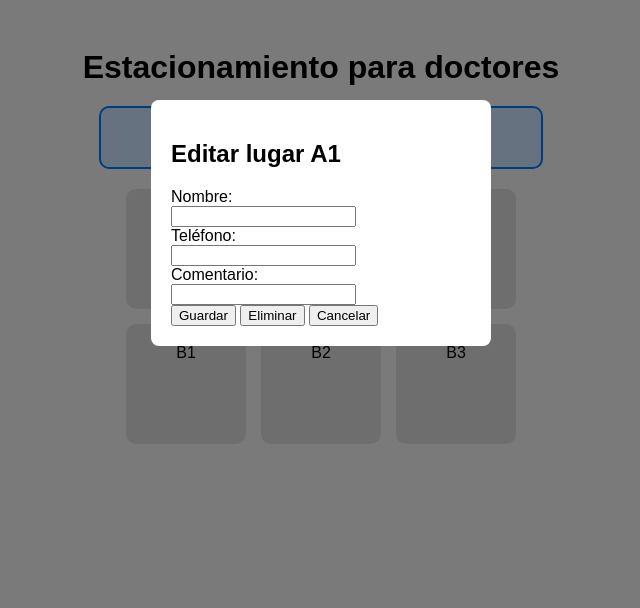
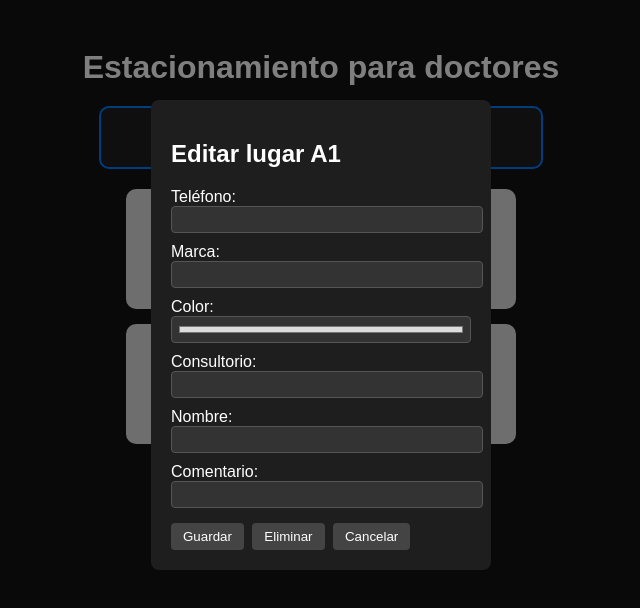
Before and after one commit to transuranium/estacionamiento_doctores, a plain HTML site: page index.html in a window 1280 px wide. Both pictures are taken after a click on the element "A1". Shown: the whole page, without its empty margins (319-959 px from the left). Drawn offline with Linux system fonts and the light colour scheme.

Commit message:
added styles and functional

```diff
--- a/index.html
+++ b/index.html
@@ -4,7 +4,7 @@
     <meta charset="UTF-8" />
     <meta name="viewport" content="width=device-width, initial-scale=1.0" />
     <title>Estacionamiento para doctores</title>
-    <link rel="stylesheet" href="style.css" />
+    <link rel="stylesheet" href="style.css?v=1" />
   </head>
   <body>
     <h1>Estacionamiento para doctores</h1>
@@ -27,17 +27,23 @@
     <div id="modal" class="modal hidden">
       <div class="modal-content">
         <h2 id="modal-title">Editar lugar</h2>
-        <label>Nombre:<br /><input type="text" id="nameInput" /></label><br />
+
         <label>Teléfono:<br /><input type="text" id="phoneInput" /></label
         ><br />
+        <label>Marca:<br /><input type="text" id="brandInput" /></label><br />
+        <label>Color:<br /><input type="color" id="colorInput" /></label><br />
+        <label>Consultorio:<br /><input type="text" id="officeInput" /></label
+        ><br />
+        <label>Nombre:<br /><input type="text" id="nameInput" /></label><br />
         <label>Comentario:<br /><input type="text" id="commentInput" /></label
         ><br />
+
         <button onclick="save()">Guardar</button>
         <button onclick="remove()">Eliminar</button>
         <button onclick="closeModal()">Cancelar</button>
       </div>
     </div>
 
-    <script src="script.js"></script>
+    <script src="script.js?v=1"></script>
   </body>
 </html>
--- a/script.js
+++ b/script.js
@@ -1,16 +1,26 @@
 const spots = document.querySelectorAll(".spot");
 const modal = document.getElementById("modal");
+
+const phoneInput = document.getElementById("phoneInput");
+const brandInput = document.getElementById("brandInput");
+const colorInput = document.getElementById("colorInput");
+const officeInput = document.getElementById("officeInput");
 const nameInput = document.getElementById("nameInput");
-const phoneInput = document.getElementById("phoneInput");
 const commentInput = document.getElementById("commentInput");
+
 let currentSpotId = null;
 
 function openModal(spotId) {
   currentSpotId = spotId;
   const data = JSON.parse(localStorage.getItem(spotId)) || {};
+
+  phoneInput.value = data.phone || "";
+  brandInput.value = data.brand || "";
+  colorInput.value = data.color || "#dddddd";
+  officeInput.value = data.office || "";
   nameInput.value = data.name || "";
-  phoneInput.value = data.phone || "";
   commentInput.value = data.comment || "";
+
   document.getElementById("modal-title").innerText = `Editar lugar ${spotId}`;
   modal.classList.remove("hidden");
 }
@@ -21,9 +31,12 @@ function closeModal() {
 
 function save() {
   const data = {
+    phone: phoneInput.value,
+    brand: brandInput.value,
+    color: colorInput.value,
+    office: officeInput.value,
     name: nameInput.value,
-    phone: phoneInput.value,
-    comment: commentInput.value
+    comment: commentInput.value,
   };
   localStorage.setItem(currentSpotId, JSON.stringify(data));
   renderSpots();
@@ -37,20 +50,25 @@ function remove() {
 }
 
 function renderSpots() {
-  spots.forEach(spot => {
+  spots.forEach((spot) => {
     const id = spot.dataset.id;
     const data = JSON.parse(localStorage.getItem(id)) || {};
+
     spot.innerHTML = `${id}`;
+    spot.style.backgroundColor = data.color || "#ddd";
+
+    if (data.phone) {
+      const link = `https://wa.me/${data.phone.replace(/\D/g, "")}`;
+      spot.innerHTML += `<br><a href="${link}" target="_blank">WhatsApp</a>`;
+    }
+    if (data.brand) spot.innerHTML += `<br><small>${data.brand}</small>`;
+    if (data.office) spot.innerHTML += `<br><small>${data.office}</small>`;
     if (data.name) spot.innerHTML += `<br><strong>${data.name}</strong>`;
     if (data.comment) spot.innerHTML += `<br><small>${data.comment}</small>`;
-    if (data.phone) {
-      const link = `https://wa.me/${data.phone.replace(/\D/g, '')}`;
-      spot.innerHTML += `<br><a href="${link}" target="_blank">WhatsApp</a>`;
-    }
   });
 }
 
-spots.forEach(spot => {
+spots.forEach((spot) => {
   spot.addEventListener("click", () => openModal(spot.dataset.id));
 });
 
--- a/style.css
+++ b/style.css
@@ -1,16 +1,18 @@
 body {
   font-family: Arial, sans-serif;
   padding: 20px;
-  background: #f5f5f5;
+  background: #121212;
+  color: #e0e0e0;
   text-align: center;
 }
 
 h1 {
   margin-bottom: 20px;
+  color: #ffffff;
 }
 
 .hospital {
-  background-color: #cce5ff;
+  background-color: #1e1e1e;
   border: 2px solid #007bff;
   border-radius: 10px;
   padding: 20px;
@@ -19,6 +21,7 @@ h1 {
   max-width: 400px;
   margin-left: auto;
   margin-right: auto;
+  color: #ffffff;
 }
 
 .parking {
@@ -36,18 +39,26 @@ h1 {
 }
 
 .spot {
-  background-color: #ddd;
+  background-color: #2b2b2b;
+  color: #ffffff;
   padding: 20px;
   border-radius: 10px;
   cursor: pointer;
   width: 80px;
   min-height: 80px;
+  transition: background-color 0.3s ease;
+}
+
+.spot a {
+  color: #00bfff;
+  text-decoration: underline;
 }
 
 .spot small {
   display: block;
-  margin-top: 8px;
+  margin-top: 3px;
   font-size: 0.8em;
+  color: #cfcfcf;
 }
 
 .modal {
@@ -60,12 +71,37 @@ h1 {
 }
 
 .modal-content {
-  background-color: #fff;
+  background-color: #1e1e1e;
+  color: #ffffff;
   margin: 100px auto;
   padding: 20px;
   width: 300px;
   border-radius: 8px;
   text-align: left;
+}
+
+.modal-content input {
+  background-color: #333;
+  color: #fff;
+  border: 1px solid #555;
+  padding: 5px;
+  border-radius: 4px;
+  width: 100%;
+  margin-bottom: 10px;
+}
+
+.modal-content button {
+  background-color: #444;
+  color: #fff;
+  border: none;
+  padding: 6px 12px;
+  margin: 5px 4px 0 0;
+  border-radius: 4px;
+  cursor: pointer;
+}
+
+.modal-content button:hover {
+  background-color: #666;
 }
 
 .hidden {
```
